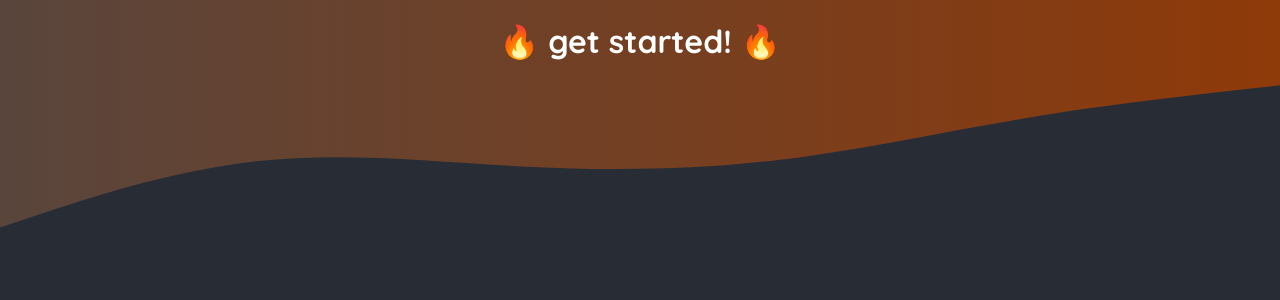
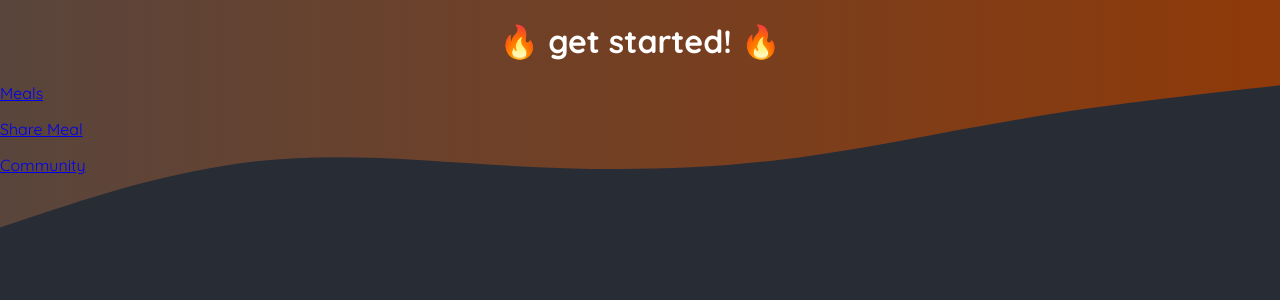
Before and after one commit to Hruchman-Ruslan/my-burger, a Next.js app: page / in a window 1280 px wide. Shown: the top 300 px of the page. Built offline with nearby package versions, Linux system fonts and the light colour scheme.

Commit message:
faet: basic routes

```diff
--- a/src/app/page.tsx
+++ b/src/app/page.tsx
@@ -1,9 +1,20 @@
+import Link from "next/link";
+
 export default function Home() {
   return (
     <main>
       <h1 style={{ color: "white", textAlign: "center" }}>
         🔥 get started! 🔥
       </h1>
+      <p>
+        <Link href="/meals">Meals</Link>
+      </p>
+      <p>
+        <Link href="/meals/share">Share Meal</Link>
+      </p>
+      <p>
+        <Link href="/community">Community</Link>
+      </p>
     </main>
   );
 }
```
Also changed, not shown: src/app/community/page.tsx (added, +11 -0 lines), src/app/meals/[mealSlug]/page.tsx (added, +11 -0 lines), src/app/meals/page.tsx (added, +11 -0 lines), src/app/meals/share/page.tsx (added, +11 -0 lines).
